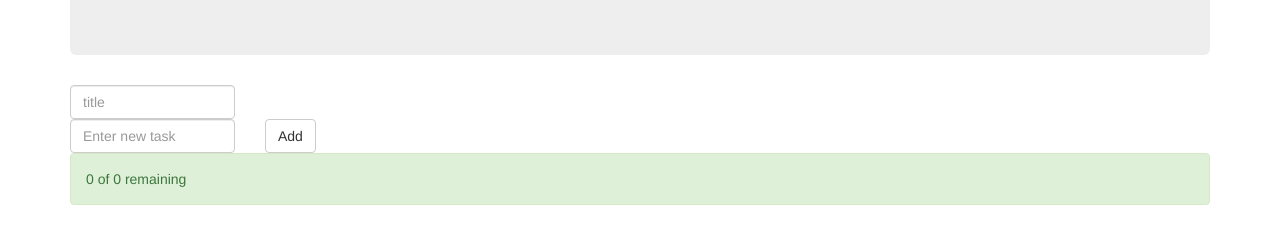
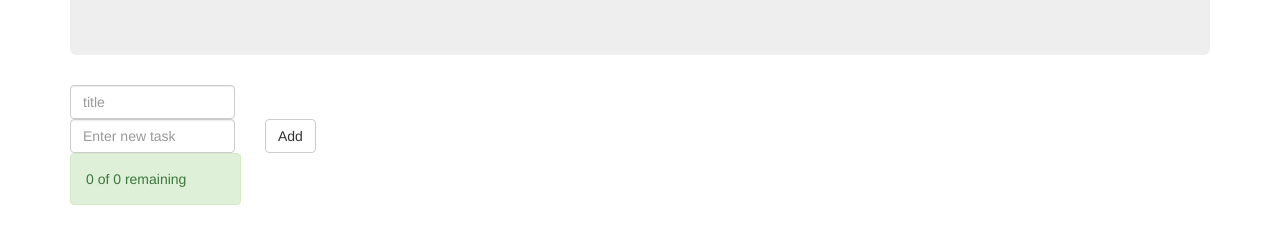
Before and after one commit to deadrow/todo, a plain HTML site: page Todo/index.html in a window 1280 px wide. Shown: the part 140-384 px from the top of the page. Drawn offline with nearby package versions, Linux system fonts and the light colour scheme.

Commit message:
Adding custom css link in html

```diff
--- a/Todo/index.html
+++ b/Todo/index.html
@@ -4,6 +4,7 @@
   <meta charset="utf-8">
   <meta name="viewport" content="width=device-width, initial-scale=1">
   <link rel="stylesheet" href="styles/css/bootstrap.min.css">
+  <link rel="stylesheet" href="styles/css/todo.css">
   <script src="http://ajax.googleapis.com/ajax/libs/angularjs/1.3.14/angular.min.js"></script>
   <script type="text/javascript">
   </script>
```
